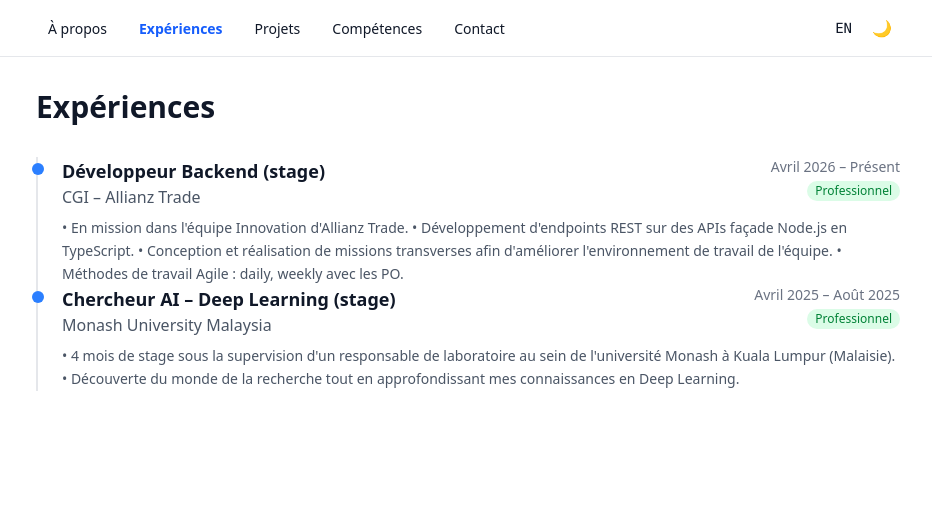
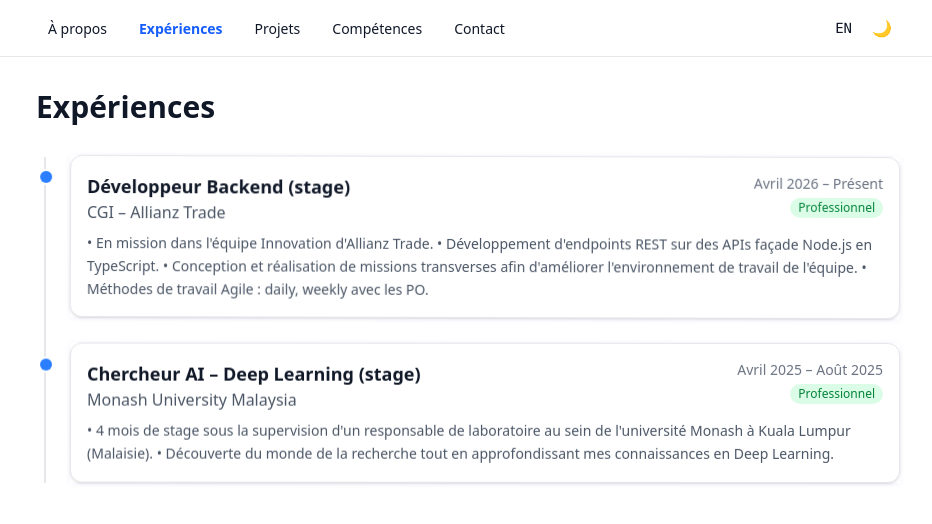
Before and after one commit to AloisDrck/angular-sandbox-v1, an Angular app: page /experience in a window 1280 px wide. Shown: the top 524 px of the page, without its empty margins (172-1104 px from the left). Built offline with nearby package versions, Linux system fonts and the light colour scheme; data requests are answered from the project's data file.

Commit message:
fix: fixed timeline line on container, card layout for TimelineItem and block host

```diff
--- a/src/app/features/experience/experience.html
+++ b/src/app/features/experience/experience.html
@@ -1,7 +1,7 @@
 <section>
   <h1 class="text-3xl font-bold mb-8">{{ i18n.t('experience.title') }}</h1>
 
-  <div class="mt-6">
+  <div class="relative mt-6 ml-2 border-l-2 border-gray-200 dark:border-gray-700 pl-6 space-y-6">
     @for (exp of experiences(); track exp.id; let i = $index) {
       <app-timeline-item [experience]="exp" [class]="'float-' + (i % 4)" />
     } @empty {
--- a/src/app/shared/components/timeline-item/timeline-item.html
+++ b/src/app/shared/components/timeline-item/timeline-item.html
@@ -1,5 +1,6 @@
-<div class="relative pl-6 border-l-2 border-gray-200 dark:border-gray-700 pb-8 last:pb-0">
-  <div class="absolute -left-1.5 top-1.5 w-3 h-3 rounded-full bg-blue-500"></div>
+<div class="relative">
+  <div class="absolute -left-[1.875rem] top-4 w-3 h-3 rounded-full bg-blue-500 ring-2 ring-white dark:ring-gray-950 z-10"></div>
+  <div class="rounded-xl border bg-white border-gray-200 dark:bg-gray-900 dark:border-gray-700 p-4 shadow-sm">
     <div class="flex items-start justify-between gap-4">
       <div>
         <h3 class="font-semibold text-lg">{{ experience().role }}</h3>
@@ -23,3 +24,4 @@
       {{ experience().description }}
     </p>
   </div>
+</div>
--- a/src/app/shared/components/timeline-item/timeline-item.ts
+++ b/src/app/shared/components/timeline-item/timeline-item.ts
@@ -5,6 +5,7 @@ import { I18nService } from '../../../core/services/i18n.service';
 @Component({
   selector: 'app-timeline-item',
   templateUrl: './timeline-item.html',
+  host: { class: 'block' },
 })
 export class TimelineItemComponent {
   experience = input.required<Experience>();
```
Lines whose indentation alone changed are shown as unchanged.
